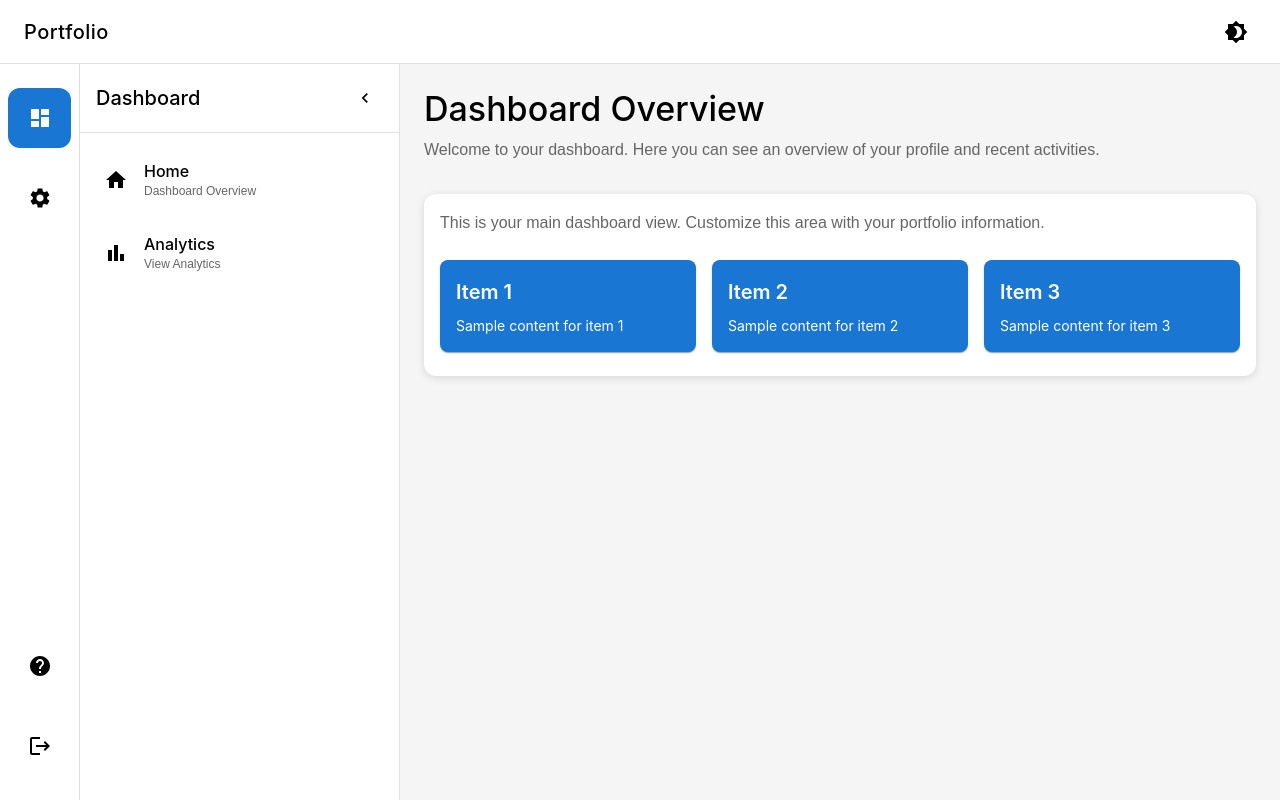
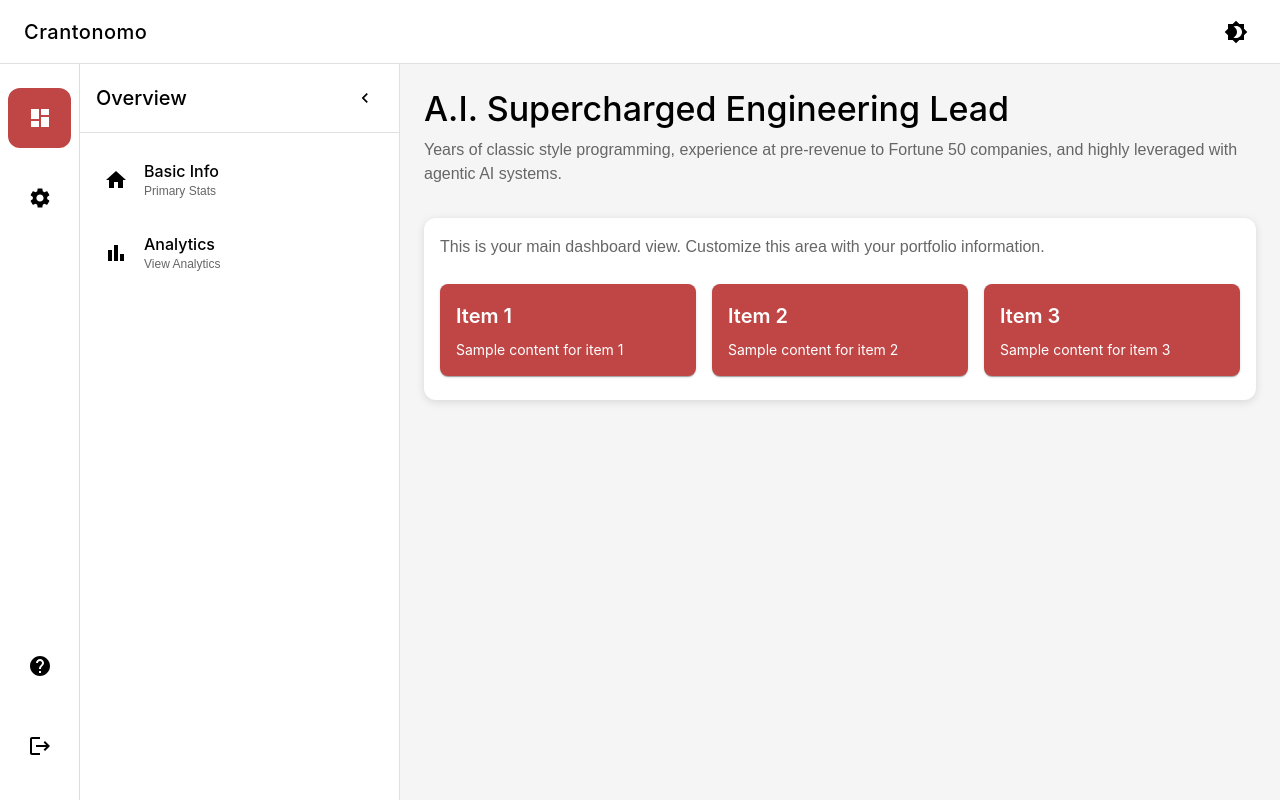
Before and after one commit to chrisrappa/crantonomosite, a Next.js app: page / in a window 1280 px wide. Built offline with nearby package versions, Linux system fonts and the light colour scheme.

Commit message:
content area updates

```diff
--- a/app/components/ContentArea.js
+++ b/app/components/ContentArea.js
@@ -1,86 +1,172 @@
-'use client';
+"use client";
 
-import { Box, Typography, Card, CardContent, useTheme } from '@mui/material';
+import { Box, Typography, Card, CardContent, useTheme } from "@mui/material";
+import OverviewCard from "../contentCards/OverviewCard";
+import {
+  Dashboard,
+  Settings,
+  Help,
+  Logout,
+  ChevronRight,
+} from '@mui/icons-material';
 
 const contentData = {
-  dashboard: {
+  overview: {
     home: {
-      title: 'Dashboard Overview',
-      description: 'Welcome to your dashboard. Here you can see an overview of your profile and recent activities.',
-      content: 'This is your main dashboard view. Customize this area with your portfolio information.',
+      title: "A.I. Supercharged Engineering Lead",
+      img: "primaryHeadshot.png",
+      description:
+        "Years of classic style programming, experience at pre-revenue to Fortune 50 companies, and highly leveraged with agentic AI systems.",
+      content:
+        "This is your main dashboard view. Customize this area with your portfolio information.",
+      stats: [
+        { label: "Years of Experience", value: "10+", icon: Dashboard },
+        { label: "Projects Completed", value: "50+", icon: Settings },
+        { label: "AI Systems Integrated", value: "20+", icon: Help},
+      ]
     },
     analytics: {
-      title: 'Analytics',
-      description: 'View detailed analytics and metrics.',
-      content: 'Analytics content will be displayed here.',
+      title: "Analytics",
+      description: "View detailed analytics and metrics.",
+      content: "Analytics content will be displayed here.",
     },
   },
   settings: {
     account: {
-      title: 'Account Settings',
-      description: 'Manage your account information.',
-      content: 'Update your account settings here.',
+      title: "Account Settings",
+      description: "Manage your account information.",
+      content: "Update your account settings here.",
     },
     security: {
-      title: 'Security Settings',
-      description: 'Manage your security preferences.',
-      content: 'Security options will appear here.',
+      title: "Security Settings",
+      description: "Manage your security preferences.",
+      content: "Security options will appear here.",
     },
   },
   help: {
     faq: {
-      title: 'Frequently Asked Questions',
-      description: 'Find answers to common questions.',
-      content: 'FAQ content will be displayed here.',
+      title: "Frequently Asked Questions",
+      description: "Find answers to common questions.",
+      content: "FAQ content will be displayed here.",
     },
   },
   logout: {
     logout: {
-      title: 'Logout',
-      description: 'You have been logged out.',
-      content: 'Redirecting to login page...',
+      title: "Logout",
+      description: "You have been logged out.",
+      content: "Redirecting to login page...",
     },
   },
 };
 
+function ContentCardView({ selectedSubMenu, data, theme }) {
+  switch (selectedSubMenu) {
+    case "overview":
+      return <OverviewCard data={data} />;
+    default:
+      return (
+        <Card
+          sx={{
+            backgroundColor: theme.palette.background.paper,
+            boxShadow: `0 2px 8px ${theme.palette.divider || "rgba(0,0,0,0.1)"}`,
+            borderRadius: "12px",
+          }}
+        >
+          <CardContent>
+            <Typography
+              variant="body1"
+              sx={{
+                ...theme.typography.secondaryFont,
+                lineHeight: "1.6",
+              }}
+            >
+              {data?.content}
+            </Typography>
+
+            {/* Sample Content Grid */}
+            <Box
+              sx={{
+                display: "grid",
+                gridTemplateColumns: "repeat(auto-fit, minmax(250px, 1fr))",
+                gap: "16px",
+                marginTop: "24px",
+              }}
+            >
+              {[1, 2, 3].map((i) => (
+                <Card
+                  key={i}
+                  sx={{
+                    backgroundColor: theme.palette.primary.main,
+                    color: "#ffffff",
+                    padding: "16px",
+                    borderRadius: "8px",
+                    cursor: "pointer",
+                    transition: "transform 0.2s ease, box-shadow 0.2s ease",
+                    "&:hover": {
+                      transform: "translateY(-4px)",
+                      boxShadow: `0 4px 12px ${theme.palette.primary.main}40`,
+                    },
+                  }}
+                >
+                  <Typography
+                    variant="h6"
+                    sx={{ fontWeight: 600, marginBottom: "8px" }}
+                  >
+                    Item {i}
+                  </Typography>
+                  <Typography variant="body2">
+                    Sample content for item {i}
+                  </Typography>
+                </Card>
+              ))}
+            </Box>
+          </CardContent>
+        </Card>
+      );
+  }
+}
+
 export default function ContentArea({ selectedNav, selectedSubMenu }) {
   const theme = useTheme();
 
+  console.log("selectedNav:", selectedNav);
+
   const data =
-    contentData[selectedNav]?.[selectedSubMenu] || contentData[selectedNav]?.[Object.keys(contentData[selectedNav])[0]];
+    contentData[selectedNav]?.[selectedSubMenu] ||
+    contentData[selectedNav]?.[Object.keys(contentData[selectedNav])[0]];
 
   return (
     <Box
       sx={{
         flex: 1,
-        height: '100%',
+        height: "100%",
         backgroundColor: theme.palette.background.default,
-        display: 'flex',
-        flexDirection: 'column',
-        overflowY: 'auto',
-        padding: '24px',
-        '&::-webkit-scrollbar': {
-          width: '8px',
+        display: "flex",
+        flexDirection: "column",
+        overflowY: "auto",
+        padding: "24px",
+        "&::-webkit-scrollbar": {
+          width: "8px",
         },
-        '&::-webkit-scrollbar-track': {
+        "&::-webkit-scrollbar-track": {
           backgroundColor: theme.palette.background.default,
         },
-        '&::-webkit-scrollbar-thumb': {
+        "&::-webkit-scrollbar-thumb": {
           backgroundColor: theme.palette.action.disabled,
-          borderRadius: '4px',
-          '&:hover': {
+          borderRadius: "4px",
+          "&:hover": {
             backgroundColor: theme.palette.action.hover,
           },
         },
       }}
     >
       {/* Header */}
-      <Box sx={{ marginBottom: '32px' }}>
+      <Box sx={{ marginBottom: "32px" }}>
         <Typography
           variant="h4"
           sx={{
             fontWeight: 700,
-            marginBottom: '8px',
+            marginBottom: "8px",
             ...theme.typography.primaryFont,
           }}
         >
@@ -98,58 +184,11 @@ export default function ContentArea({ selectedNav, selectedSubMenu }) {
       </Box>
 
       {/* Content Card */}
-      <Card
-        sx={{
-          backgroundColor: theme.palette.background.paper,
-          boxShadow: `0 2px 8px ${theme.palette.divider || 'rgba(0,0,0,0.1)'}`,
-          borderRadius: '12px',
-        }}
-      >
-        <CardContent>
-          <Typography
-            variant="body1"
-            sx={{
-              ...theme.typography.secondaryFont,
-              lineHeight: '1.6',
-            }}
-          >
-            {data?.content}
-          </Typography>
-
-          {/* Sample Content Grid */}
-          <Box
-            sx={{
-              display: 'grid',
-              gridTemplateColumns: 'repeat(auto-fit, minmax(250px, 1fr))',
-              gap: '16px',
-              marginTop: '24px',
-            }}
-          >
-            {[1, 2, 3].map((i) => (
-              <Card
-                key={i}
-                sx={{
-                  backgroundColor: theme.palette.primary.main,
-                  color: '#ffffff',
-                  padding: '16px',
-                  borderRadius: '8px',
-                  cursor: 'pointer',
-                  transition: 'transform 0.2s ease, box-shadow 0.2s ease',
-                  '&:hover': {
-                    transform: 'translateY(-4px)',
-                    boxShadow: `0 4px 12px ${theme.palette.primary.main}40`,
-                  },
-                }}
-              >
-                <Typography variant="h6" sx={{ fontWeight: 600, marginBottom: '8px' }}>
-                  Item {i}
-                </Typography>
-                <Typography variant="body2">Sample content for item {i}</Typography>
-              </Card>
-            ))}
-          </Box>
-        </CardContent>
-      </Card>
+      <ContentCardView
+        selectedSubMenu={selectedSubMenu}
+        data={data}
+        theme={theme}
+      />
     </Box>
   );
 }
--- a/app/components/LeftNavBar.js
+++ b/app/components/LeftNavBar.js
@@ -10,7 +10,7 @@ import {
 } from '@mui/icons-material';
 
 const topMenuItems = [
-  { id: 'dashboard', label: 'Dashboard', icon: Dashboard },
+  { id: 'overview', label: 'Overview', icon: Dashboard },
   { id: 'settings', label: 'Settings', icon: Settings },
 ];
 
--- a/app/components/RightSidebar.js
+++ b/app/components/RightSidebar.js
@@ -13,8 +13,8 @@ import {
 import { useState } from 'react';
 
 const subMenuItems = {
-  dashboard: [
-    { id: 'home', label: 'Home', icon: Home, description: 'Dashboard Overview' },
+  overview: [
+    { id: 'overview', label: 'Basic Info', icon: Home, description: 'Primary Stats' },
     { id: 'analytics', label: 'Analytics', icon: BarChart, description: 'View Analytics' },
   ],
   settings: [
@@ -41,6 +41,7 @@ export default function RightSidebar({
   const [anchorEl, setAnchorEl] = useState(null);
 
   const items = subMenuItems[selectedNav] || [];
+  console.log('selected sub menu', selectedSubMenu);
 
   // Handle popover open/close for small screens
   const handleMouseEnter = (event) => {
@@ -103,25 +104,12 @@ export default function RightSidebar({
               backgroundColor: theme.palette.background.paper,
               display: 'flex',
               flexDirection: 'column',
-              overflowY: 'auto',
+              overflow: 'hidden',
               boxShadow: `2px 0 4px ${theme.palette.divider || 'rgba(0,0,0,0.1)'}`,
-              '&::-webkit-scrollbar': {
-                width: '8px',
-              },
-              '&::-webkit-scrollbar-track': {
-                backgroundColor: theme.palette.background.default,
-              },
-              '&::-webkit-scrollbar-thumb': {
-                backgroundColor: theme.palette.action.disabled,
-                borderRadius: '4px',
-                '&:hover': {
-                  backgroundColor: theme.palette.action.hover,
-                },
-              },
             }}
           >
             {/* Header */}
-            <Box sx={{ padding: '16px', borderBottom: `1px solid ${theme.palette.divider}` }}>
+            <Box sx={{ padding: '16px', borderBottom: `1px solid ${theme.palette.divider}`, flexShrink: 0 }}>
               <Typography
                 variant="h6"
                 sx={{
@@ -134,7 +122,7 @@ export default function RightSidebar({
             </Box>
 
             {/* Menu Items */}
-            <List sx={{ flex: 1, padding: '8px 0' }}>
+            <List sx={{ flex: 1, padding: '8px 0', overflow: 'hidden' }}>
               {items.map((item) => (
                 <ListItem
                   key={item.id}
@@ -178,7 +166,7 @@ export default function RightSidebar({
                     secondaryTypographyProps={{
                       sx: {
                         color: selectedSubMenu === item.id
-                          ? 'rgba(255,255,255,0.7)'
+                          ? '#ffffff'
                           : theme.palette.text.secondary,
                       },
                     }}
@@ -213,22 +201,9 @@ export default function RightSidebar({
         borderRight: `1px solid ${theme.palette.divider || 'rgba(0,0,0,0.12)'}`,
         display: 'flex',
         flexDirection: 'column',
-        overflowY: 'auto',
+        overflow: 'hidden',
         boxShadow: `2px 0 4px ${theme.palette.divider || 'rgba(0,0,0,0.1)'}`,
         transition: 'all 0.3s ease',
-        '&::-webkit-scrollbar': {
-          width: '8px',
-        },
-        '&::-webkit-scrollbar-track': {
-          backgroundColor: theme.palette.background.default,
-        },
-        '&::-webkit-scrollbar-thumb': {
-          backgroundColor: theme.palette.action.disabled,
-          borderRadius: '4px',
-          '&:hover': {
-            backgroundColor: theme.palette.action.hover,
-          },
-        },
       }}
     >
       {/* Header with Collapse Button */}
@@ -239,6 +214,7 @@ export default function RightSidebar({
           alignItems: 'center',
           padding: '16px',
           borderBottom: `1px solid ${theme.palette.divider}`,
+          flexShrink: 0,
         }}
       >
         <Typography
@@ -268,7 +244,7 @@ export default function RightSidebar({
       </Box>
 
       {/* Menu Items */}
-      <List sx={{ flex: 1, padding: '8px 0' }}>
+      <List sx={{ flex: 1, padding: '8px 0', overflow: 'hidden' }}>
         {items.map((item) => (
           <ListItem
             key={item.id}
@@ -309,7 +285,7 @@ export default function RightSidebar({
               secondaryTypographyProps={{
                 sx: {
                   color: selectedSubMenu === item.id
-                    ? 'rgba(255,255,255,0.7)'
+                    ? '#ffffff'
                     : theme.palette.text.secondary,
                 },
               }}
--- a/app/components/TopNavBar.js
+++ b/app/components/TopNavBar.js
@@ -35,7 +35,7 @@ export default function TopNavBar() {
             ...muiTheme.typography.primaryFont,
           }}
         >
-          Portfolio
+          Crantonomo
         </Typography>
 
         <IconButton
--- /dev/null
+++ b/app/contentCards/OverviewCard.js
@@ -0,0 +1,135 @@
+import {
+  Box,
+  Card,
+  CardContent,
+  Grid,
+  List,
+  ListItem,
+  ListItemIcon,
+  ListItemText,
+  Typography,
+  useTheme,
+} from "@mui/material";
+
+import React from "react";
+
+export default function OverviewCard({ data }) {
+  const theme = useTheme();
+  return (
+    <Card
+      sx={{
+        backgroundColor: theme.palette.background.paper,
+        boxShadow: `0 2px 8px ${theme.palette.divider || "rgba(0,0,0,0.1)"}`,
+        borderRadius: "12px",
+      }}
+    >
+      <CardContent>
+        <Grid
+          container
+          columns={2}
+          sx={{ alignItems: "flex-start" }}
+          spacing={4}
+        >
+          <Box
+            component="img"
+            src={data.img}
+            alt={data.title}
+            sx={{
+              width: "265px",
+              height: "300px",
+              borderRadius: "8px",
+              marginBottom: "16px",
+            }}
+          />
+          <Grid>
+            <List sx={{ flex: 1, padding: "8px 0", overflow: "hidden" }}>
+              {data.stats.map((item) => (
+                <ListItem
+                  key={item.label}
+                  button
+                  sx={{
+                    backgroundColor: "transparent",
+                    color: theme.palette.text.primary,
+                    margin: "4px 8px",
+                    borderRadius: "8px",
+                    "&:hover": {
+                      backgroundColor: theme.palette.primary.dark,
+                    },
+                    transition: "all 0.2s ease",
+                    cursor: "pointer",
+                  }}
+                >
+                  <ListItemIcon
+                    sx={{
+                      color: "inherit",
+                      minWidth: "40px",
+                    }}
+                  >
+                    <item.icon />
+                  </ListItemIcon>
+                  <ListItemText
+                    primary={item.label}
+                    secondary={item.value}
+                    secondaryTypographyProps={{
+                      sx: {
+                        color: theme.palette.text.secondary,
+                      },
+                    }}
+                    sx={{
+                      "& .MuiListItemText-primary": {
+                        fontWeight: 500,
+                        ...theme.typography.primaryFont,
+                      },
+                      "& .MuiListItemText-secondary": {
+                        ...theme.typography.secondaryFont,
+                        fontSize: "0.75rem",
+                      },
+                    }}
+                  />
+                </ListItem>
+              ))}
+            </List>
+          </Grid>
+        </Grid>
+
+        {/* Sample Content Grid */}
+        <Box
+          sx={{
+            display: "grid",
+            gridTemplateColumns: "repeat(auto-fit, minmax(250px, 1fr))",
+            gap: "16px",
+            marginTop: "24px",
+          }}
+        >
+          {[1, 2, 3].map((i) => (
+            <Card
+              key={i}
+              sx={{
+                backgroundColor: theme.palette.primary.main,
+                color: "#ffffff",
+                padding: "16px",
+                borderRadius: "8px",
+                cursor: "pointer",
+                transition: "transform 0.2s ease, box-shadow 0.2s ease",
+                "&:hover": {
+                  transform: "translateY(-4px)",
+                  boxShadow: `0 4px 12px ${theme.palette.primary.main}40`,
+                },
+              }}
+            >
+              <Typography
+                variant="h6"
+                sx={{ fontWeight: 600, marginBottom: "8px" }}
+              >
+                Item {i}
+              </Typography>
+              <Typography variant="body2">
+                Sample content for item {i}
+              </Typography>
+            </Card>
+          ))}
+        </Box>
+      </CardContent>
+    </Card>
+  );
+}
--- a/app/page.js
+++ b/app/page.js
@@ -11,10 +11,12 @@ export default function Home() {
   const theme = useTheme();
   const isSmallScreen = useMediaQuery(theme.breakpoints.down('md'));
 
-  const [selectedNav, setSelectedNav] = useState('dashboard');
+  const [selectedNav, setSelectedNav] = useState('overview');
   const [hoveredNav, setHoveredNav] = useState(null);
   const [selectedSubMenu, setSelectedSubMenu] = useState(null);
   const [sidebarCollapsed, setSidebarCollapsed] = useState(false);
+
+  console.log('selected sub menu', selectedSubMenu);
 
   // Determine if sidebar should be auto-collapsed based on screen size changes
   const shouldAutoCollapse = useMemo(() => {
--- a/app/theme.js
+++ b/app/theme.js
@@ -4,7 +4,7 @@ const lightTheme = createTheme({
   palette: {
     mode: 'light',
     primary: {
-      main: '#1976d2',
+      main: '#c04646',
       light: '#42a5f5',
       dark: '#1565c0',
     },
@@ -64,7 +64,7 @@ const darkTheme = createTheme({
   palette: {
     mode: 'dark',
     primary: {
-      main: '#90caf9',
+      main: '#c04646',
       light: '#b3e5fc',
       dark: '#1565c0',
     },
```
Also changed, not shown: public/primaryHeadshot.png (added).
